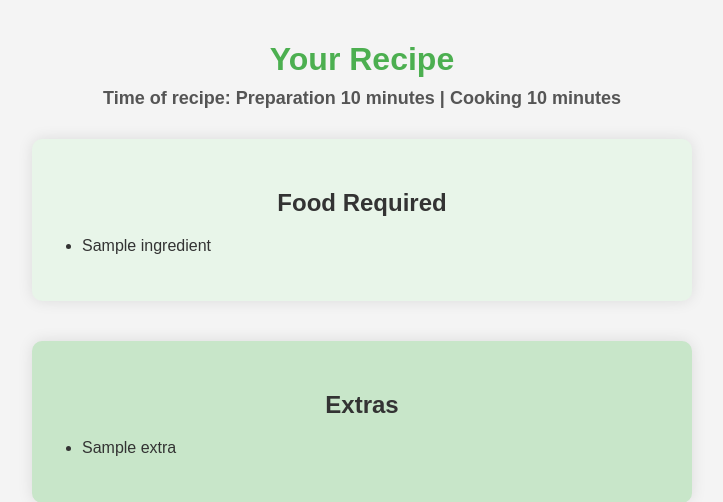
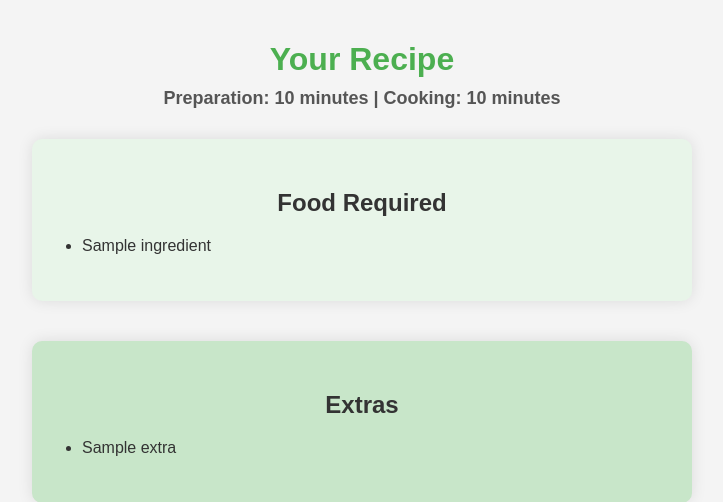
Before and after one commit to biostella/no-food-behaind, a Flask app: template templates/results.html in a window 1280 px wide. Shown: the top 502 px of the page, without its empty margins (278-1001 px from the left). Run offline with Flask 3, Linux system fonts and the light colour scheme; the template is opened without the code that fills it: most values are stand-ins (such as "Sample title", 1, 10 or a date in 2020).

Commit message:
remove time of recipe

```diff
--- a/templates/results.html
+++ b/templates/results.html
@@ -105,7 +105,7 @@
 
     <!-- Display the total time -->
     <div class="time-info">
-        Time of recipe: Preparation {{ recipes["Duration"][0] }} minutes | Cooking {{ recipes["Duration"][1] }} minutes
+        Preparation: {{ recipes["Duration"][0] }} minutes | Cooking: {{ recipes["Duration"][1] }} minutes
     </div>
 
     <div class="container">
```
